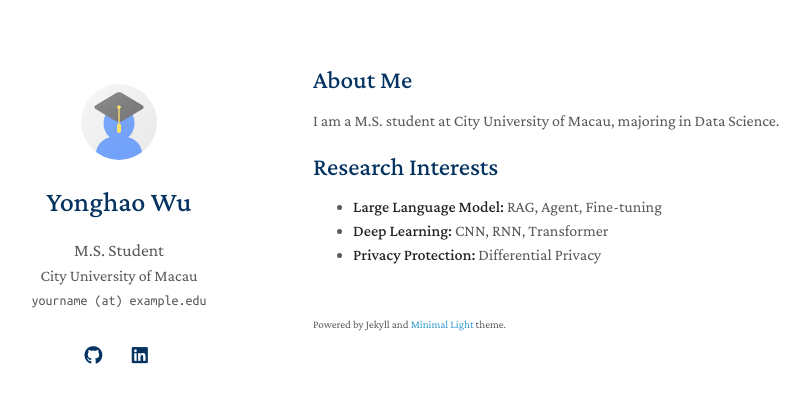
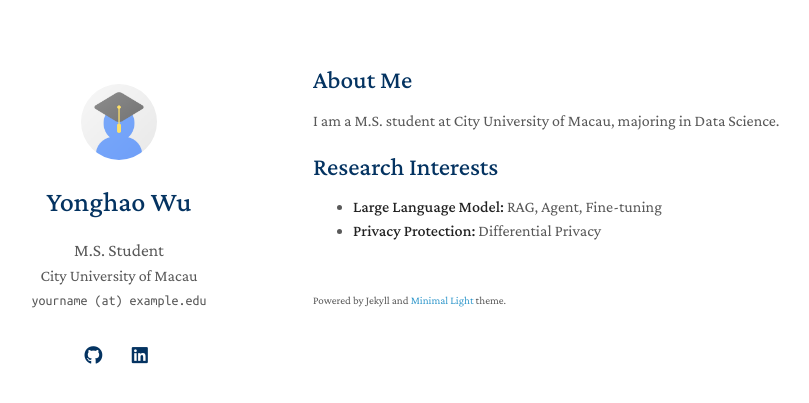
Before and after one commit to absora/absora.github.io, a Jekyll site: the page built from index.md, in a window 1280 px wide. Shown: the top 403 px of the page, without its empty margins (157-966 px from the left). Built offline with Jekyll 4.4.1, drawn with Linux system fonts in a browser that asks for light colours; a style sheet for code colours, icons or effects is not loaded; our own code applies the rules of GitHub Pages for plain Markdown files.

Commit message:
index update

```diff
--- a/index.md
+++ b/index.md
@@ -9,7 +9,6 @@ I am a M.S. student at City University of Macau, majoring in Data Science.
 ## Research Interests
 
 - **Large Language Model:** RAG, Agent, Fine-tuning
-- **Deep Learning:** CNN, RNN, Transformer
 - **Privacy Protection:** Differential Privacy
 
 <!-- ## News
```
